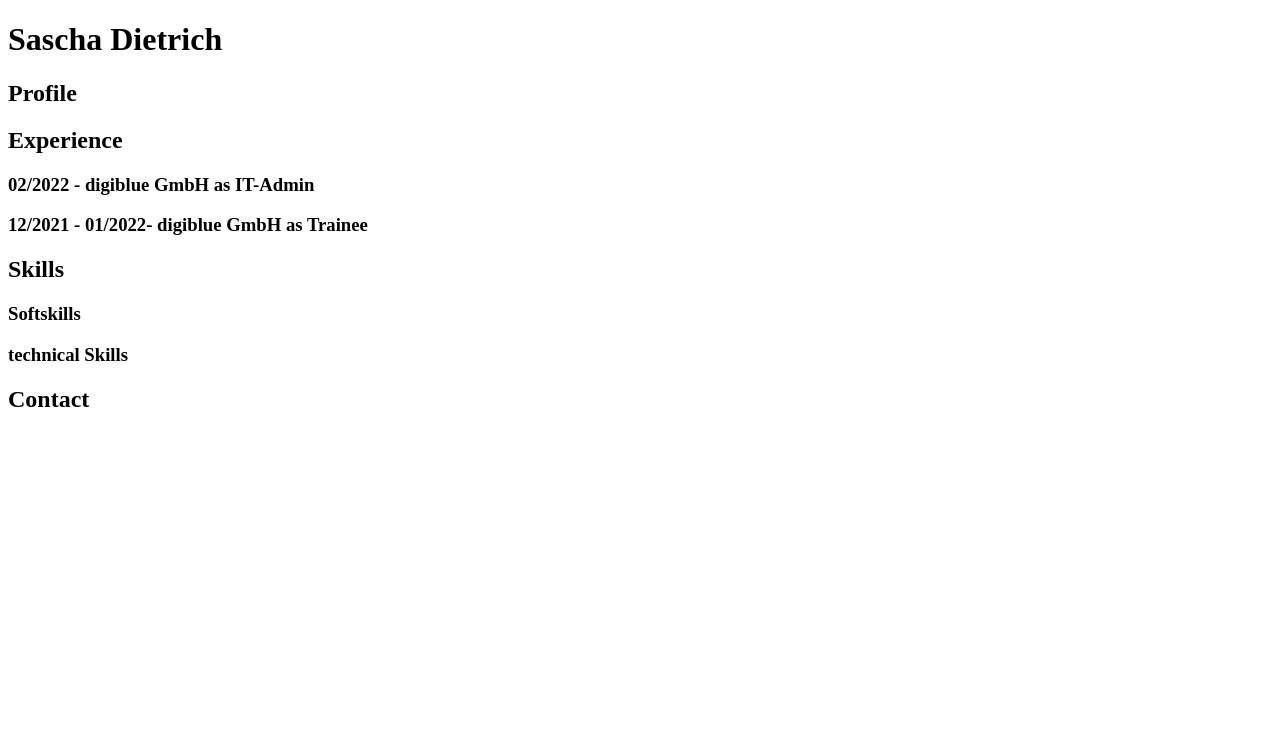
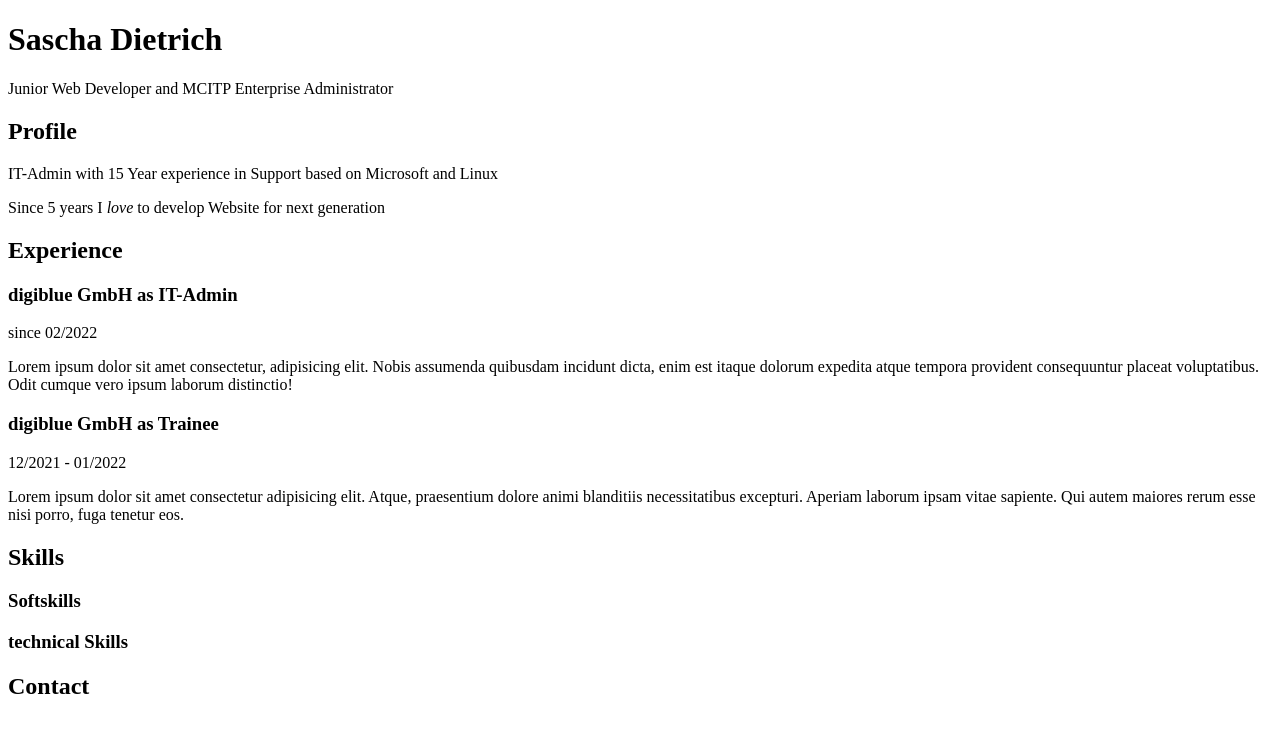
Before and after one commit to der-dittsche/cv_2022, a plain HTML site: page index.html in a window 1280 px wide. Drawn offline with Linux system fonts and the light colour scheme.

Commit message:
add more content and text elements

```diff
--- a/index.html
+++ b/index.html
@@ -13,18 +13,29 @@
 <body>
     <header>
         <h1>Sascha Dietrich</h1>
+        <p>Junior Web Developer and MCITP Enterprise Administrator</p>
     </header>
     <main>
         <article>
             <h2>Profile</h2>
+            <p>IT-Admin with 15 Year experience in Support based on Microsoft and Linux</p>
+            <p>Since 5 years I <i>love</i> to develop Website for next generation</p>
         </article>
         <article>
             <h2>Experience</h2>
             <section>
-                <h3>02/2022 - digiblue GmbH as IT-Admin</h3>
+                <h3>digiblue GmbH as IT-Admin</h3>
+                <p>since 02/2022</p>
+                <p>Lorem ipsum dolor sit amet consectetur, adipisicing elit. Nobis assumenda quibusdam incidunt dicta,
+                    enim est itaque dolorum expedita atque tempora provident consequuntur placeat voluptatibus. Odit
+                    cumque vero ipsum laborum distinctio!</p>
             </section>
             <section>
-                <h3>12/2021 - 01/2022- digiblue GmbH as Trainee</h3>
+                <h3>digiblue GmbH as Trainee</h3>
+                <p>12/2021 - 01/2022</p>
+                <p>Lorem ipsum dolor sit amet consectetur adipisicing elit. Atque, praesentium dolore animi blanditiis
+                    necessitatibus excepturi. Aperiam laborum ipsam vitae sapiente. Qui autem maiores rerum esse nisi
+                    porro, fuga tenetur eos.</p>
             </section>
         </article>
         <article>
```
